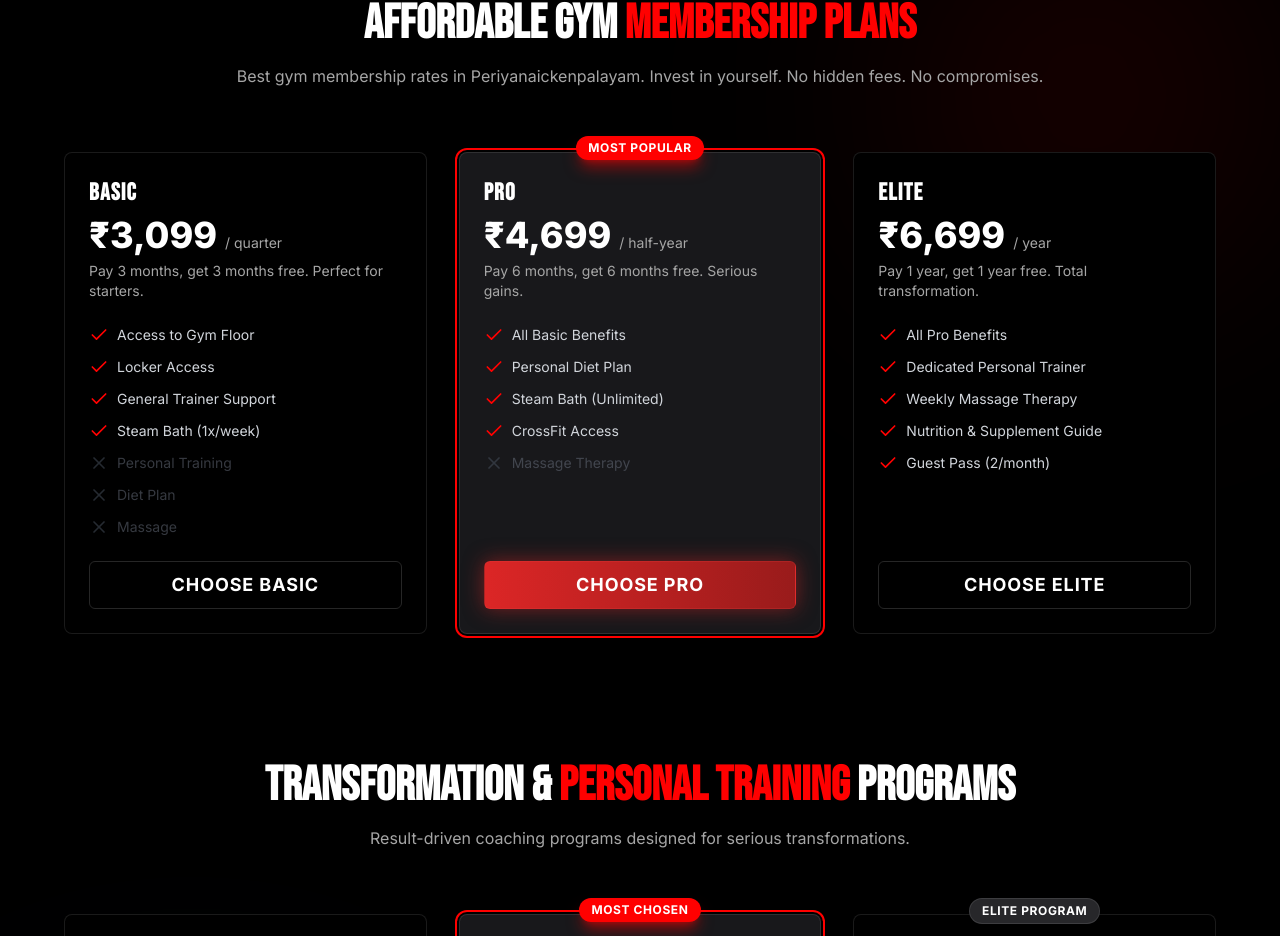
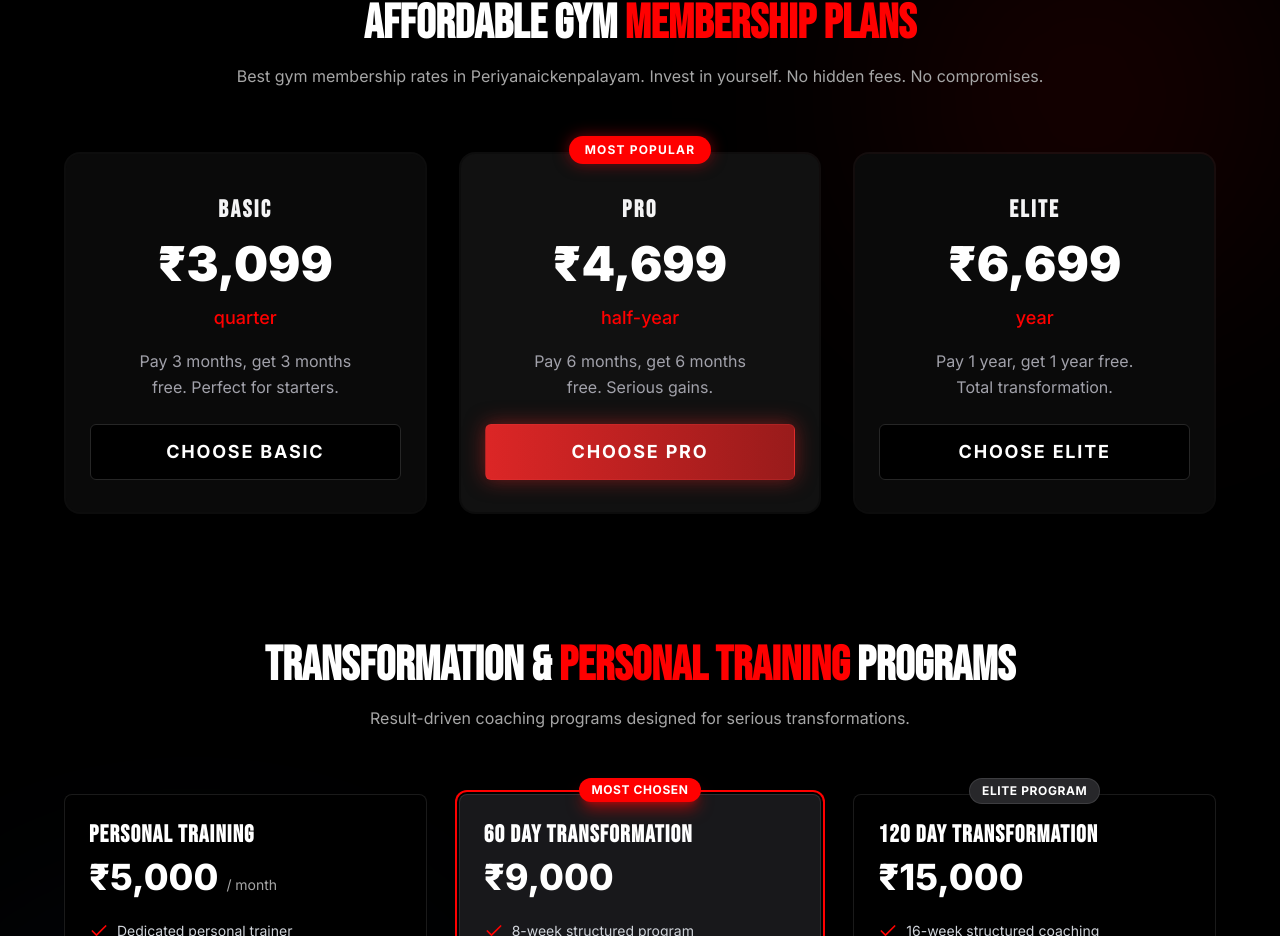
Before and after one commit to legitnieraj1/MFP-GYM, a Next.js app: page / in a window 1280 px wide. Shown: the part 5772-6708 px from the top of the page. Built offline with nearby package versions, Linux system fonts and the light colour scheme; no server answers.

Commit message:
feat: redesign membership cards with saber hover effect and fix dashboard redirect

```diff
--- a/src/components/home/Membership.tsx
+++ b/src/components/home/Membership.tsx
@@ -173,48 +173,41 @@ export function Membership({ user }: { user?: any }) {
                             whileInView={{ opacity: 1, y: 0 }}
                             viewport={{ once: true }}
                             transition={{ delay: index * 0.1 }}
-                            whileHover={{ scale: 1.03 }}
-                            className="relative"
+                            whileHover={{ scale: 1.02 }}
+                            className="relative group h-full"
                         >
                             {plan.featured && (
                                 <div className="absolute -top-4 left-0 right-0 flex justify-center z-20">
-                                    <span className="bg-primary text-white text-xs font-bold px-3 py-1 rounded-full uppercase tracking-wider shadow-lg shadow-primary/50">
+                                    <span className="bg-primary text-white text-xs font-bold px-4 py-1.5 rounded-full uppercase tracking-widest shadow-[0_0_15px_rgba(229,9,20,0.5)]">
                                         Most Popular
                                     </span>
                                 </div>
                             )}
 
-                            <Card className={`h-full flex flex-col relative border-white/10 overflow-hidden ${plan.featured ? 'bg-zinc-900 ring-2 ring-primary ring-offset-2 ring-offset-black' : 'bg-black'}`}>
-                                <CardHeader>
-                                    <CardTitle className="text-2xl font-bold font-heading tracking-wider">{plan.name}</CardTitle>
-                                    <div className="mt-4 flex items-baseline">
-                                        <span className="text-4xl font-extrabold text-white">{plan.price}</span>
-                                        <span className="ml-2 text-sm text-muted-foreground">{plan.period}</span>
+                            {/* Saber Animated Neon Border Background */}
+                            <div className="relative h-full flex flex-col p-[2px] rounded-[16px] overflow-hidden bg-white/5 transition-all duration-500 group-hover:shadow-[0_0_30px_rgba(229,9,20,0.3)]">
+                                {/* Glowing spinner effect block */}
+                                <div className="absolute inset-[-100%] opacity-0 group-hover:opacity-100 transition-opacity duration-500 animate-[spin_3s_linear_infinite] bg-[conic-gradient(from_90deg_at_50%_50%,transparent_0%,transparent_20%,#E50914_50%,transparent_80%,transparent_100%)] pointer-events-none" />
+
+                                <Card className={`flex-1 relative z-10 rounded-[14px] border-0 overflow-hidden flex flex-col justify-between ${plan.featured ? 'bg-[#111]' : 'bg-[#0a0a0a]'}`}>
+                                    <CardHeader className="pt-10 pb-4 text-center">
+                                        <CardTitle className="text-2xl font-bold font-heading tracking-widest text-zinc-100 mb-2">{plan.name}</CardTitle>
+                                        <div className="mt-6 mb-2">
+                                            <span className="text-5xl font-black text-white">{plan.price}</span>
                                         </div>
-                                    <CardDescription className="mt-2">{plan.description}</CardDescription>
                                     </CardHeader>
 
-                                <CardContent className="flex-1">
-                                    <ul className="space-y-3">
-                                        {plan.features.map((feature, i) => (
-                                            <li key={i} className="flex items-start">
-                                                <Check className="w-5 h-5 text-primary mr-2 shrink-0" />
-                                                <span className="text-sm text-gray-300">{feature}</span>
-                                            </li>
-                                        ))}
-                                        {plan.notIncluded.map((feature, i) => (
-                                            <li key={i} className="flex items-start opacity-50">
-                                                <X className="w-5 h-5 text-gray-600 mr-2 shrink-0" />
-                                                <span className="text-sm text-gray-500">{feature}</span>
-                                            </li>
-                                        ))}
-                                    </ul>
+                                    <CardContent className="flex-1 flex flex-col justify-start items-center text-center px-6">
+                                        <p className="text-lg font-medium text-primary mb-4">{plan.period.replace('/ ', '')}</p>
+                                        <p className="text-base text-zinc-400 max-w-[220px] leading-relaxed">
+                                            {plan.description}
+                                        </p>
                                     </CardContent>
 
-                                <CardFooter>
+                                    <CardFooter className="pb-8 px-6">
                                         <Button
                                             variant={plan.featured ? "premium" : "outline"}
-                                        className="w-full h-12 text-lg font-bold uppercase tracking-wider hover:border-primary hover:text-primary hover:bg-transparent"
+                                            className="w-full h-14 text-lg font-bold uppercase tracking-widest transition-all duration-300 group-hover:shadow-[0_0_20px_rgba(229,9,20,0.4)] group-hover:border-primary group-hover:bg-primary/10 group-hover:text-primary"
                                             onClick={() => handleSubscribe(plan.name)}
                                             disabled={loadingPlan === plan.name}
                                         >
@@ -226,6 +219,7 @@ export function Membership({ user }: { user?: any }) {
                                         </Button>
                                     </CardFooter>
                                 </Card>
+                            </div>
                         </motion.div>
                     ))}
                 </div>
```
Lines whose indentation alone changed are shown as unchanged.
